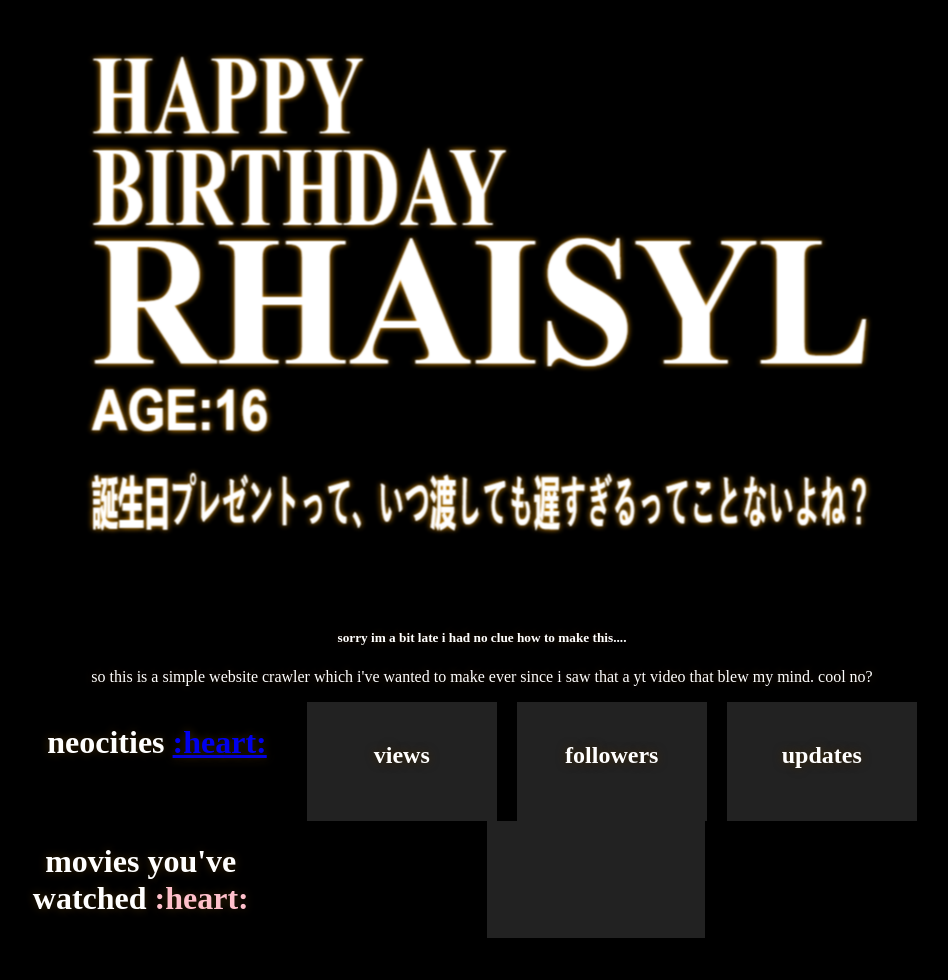
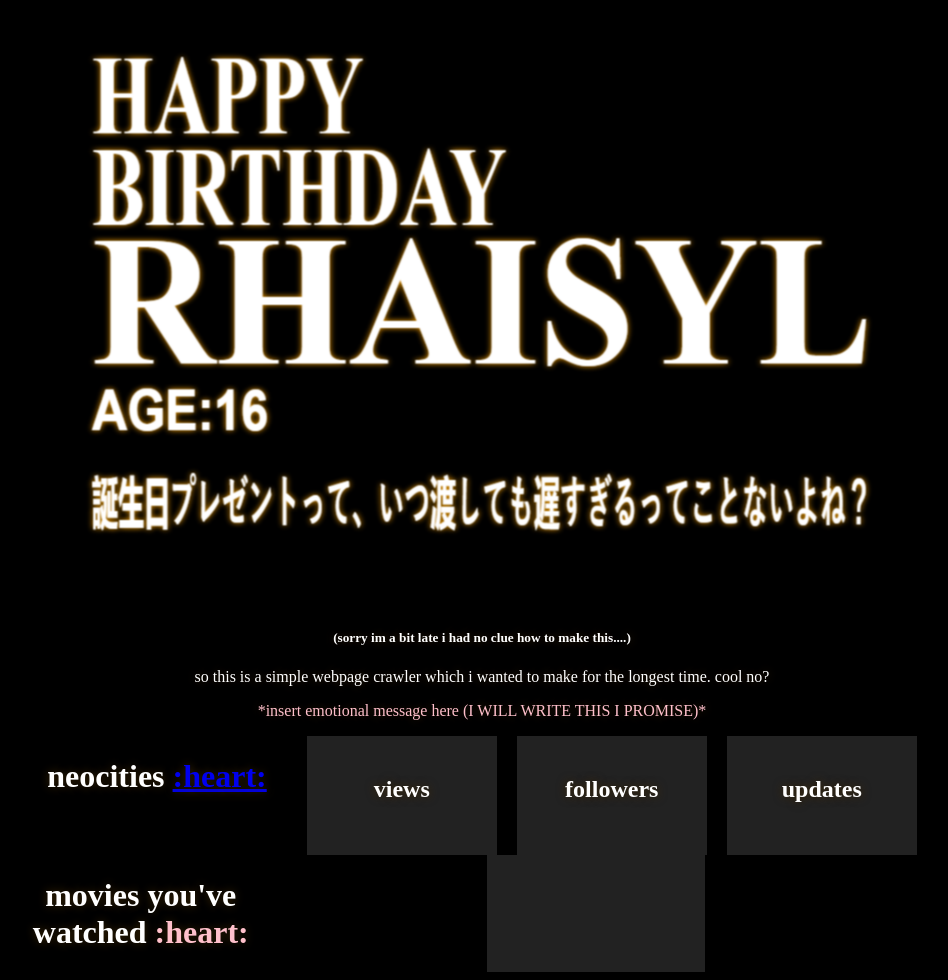
Before and after one commit to drogue-bit/birthday-rhaisyl-16, a Flask app: page / in a window 1280 px wide. Shown: the whole page, without its empty margins (158-1106 px from the left). Before the commit the page ends 938 px from the top, so only its background shows below. Run offline with Flask 3, Linux system fonts and the light colour scheme; data that the repository does not hold is empty.

Commit message:
Last Beautification

```diff
--- a/templates/index.html
+++ b/templates/index.html
@@ -8,8 +8,9 @@
 <body>
 <img src="{{ url_for('static', filename='eva-title.png') }}" alt="hehe" align="center" width="900" height="600">
     <div class="container">
-        <h5>sorry im a bit late i had no clue how to make this....</h5>
-<p> so this is a simple website crawler which i've wanted to make ever since i saw that a yt video that blew my mind. cool no?</p>
+        <h5>(sorry im a bit late i had no clue how to make this....)</h5>
+<p> so this is a simple webpage crawler which i wanted to make for the longest time. cool no?</p>
+<p><font color="pink"> *insert emotional message here (I WILL WRITE THIS I PROMISE)* </font></p>
         <div class="stats">
             <h1>neocities <font color="pink"><a href="https://rhaisyl.neocities.org/">:heart:</a></font></h1><br>
             <div class="card">
@@ -37,6 +38,5 @@
     </div>
 </div>
     </div>
-
 </body>
 </html>
```
